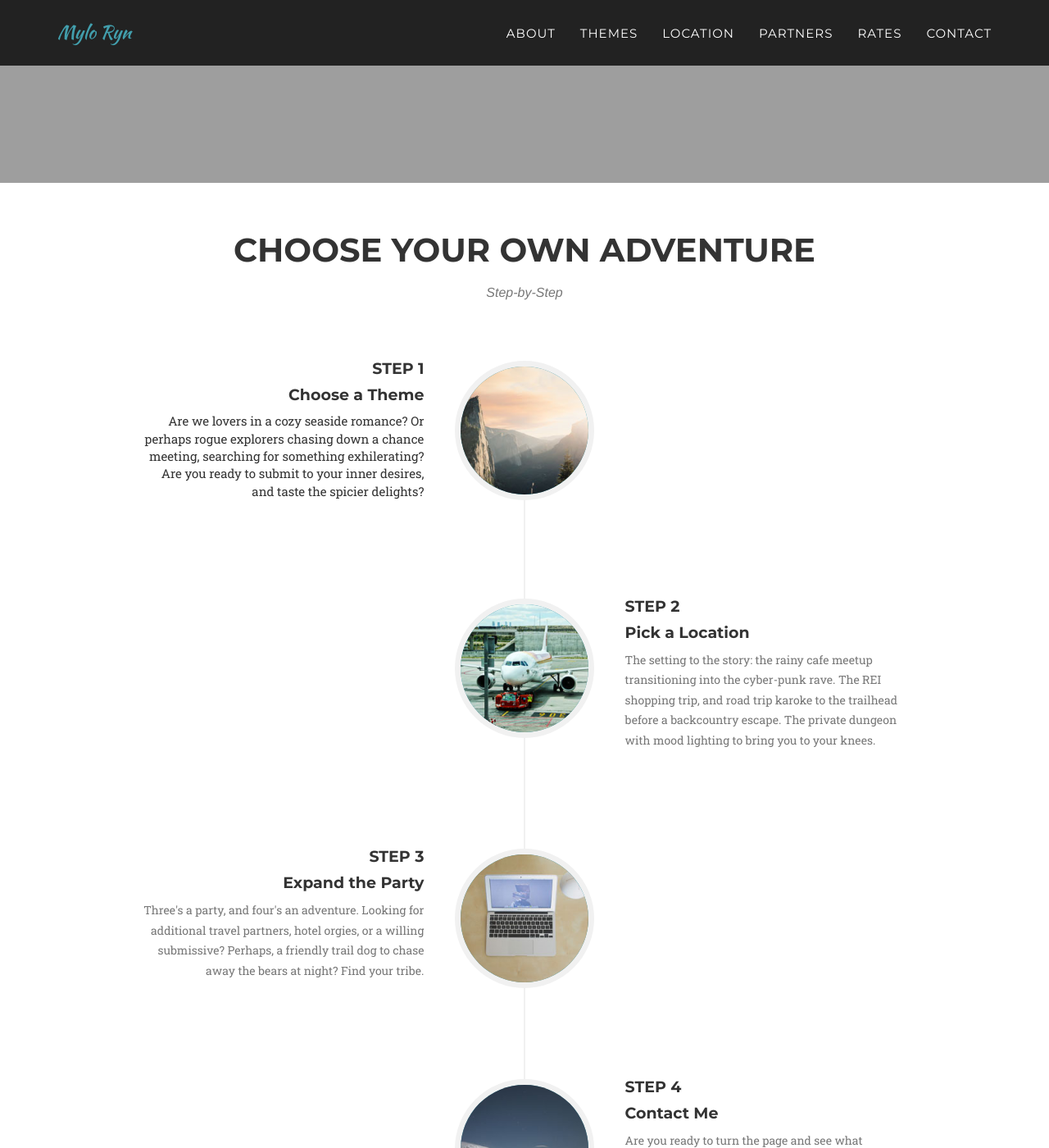
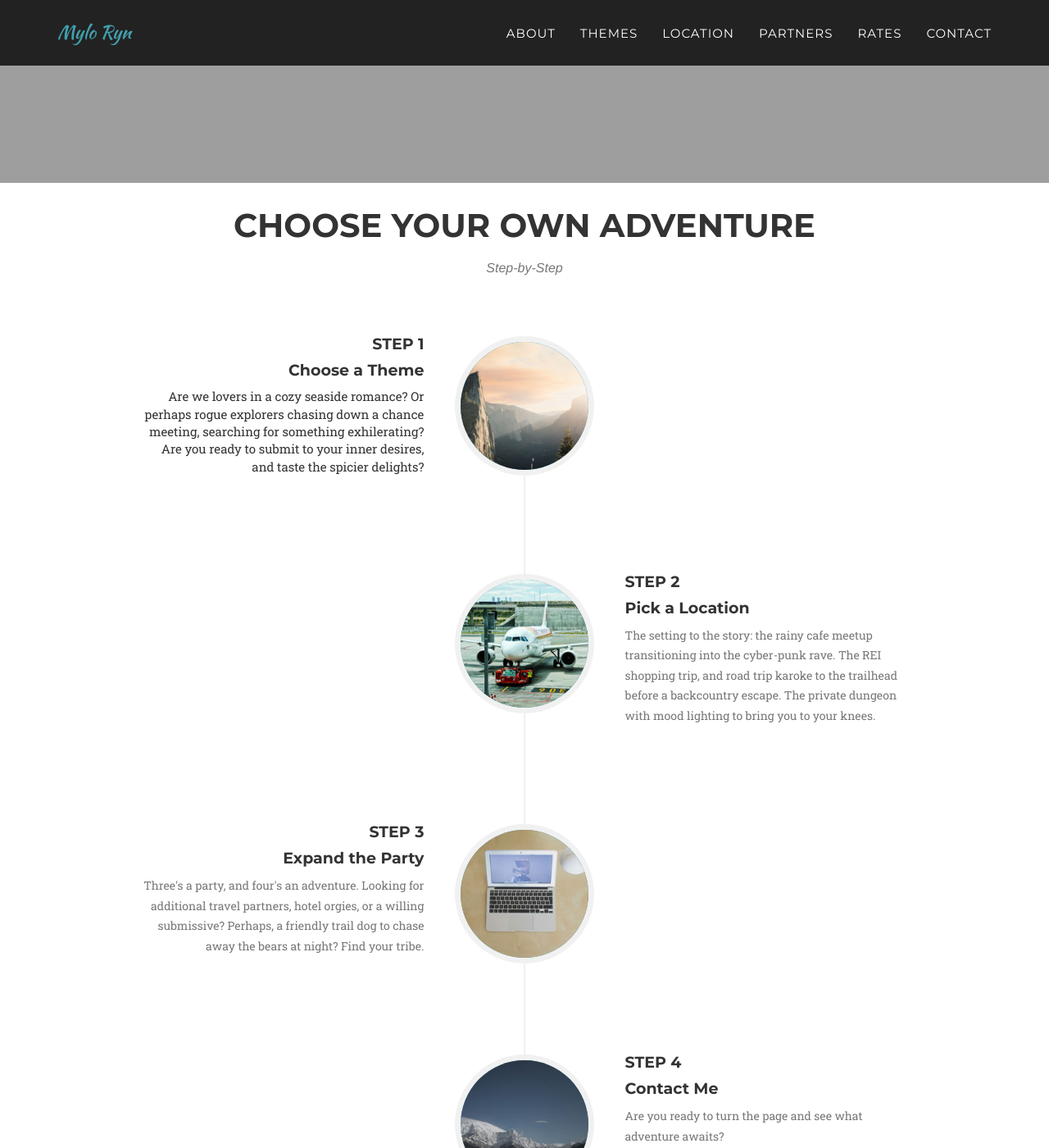
Before and after one commit to mylo-ryn/Mylo-Ryn.github.io, a Jekyll site: the page built from index.html, in a window 1280 px wide and 1400 px high, scrolled down 535 px. Shown: the whole window at 82% size. Built offline with Jekyll 4.4.1, drawn with Linux system fonts in a browser that asks for light colours; some web fonts are replaced.

Commit message:
Minor spacing improvements.

```diff
--- a/_includes/css/agency.css
+++ b/_includes/css/agency.css
@@ -345,7 +345,7 @@ section h3.section-subheading {
 
 @media(min-width:768px) {
     section {
-        padding: 60px 0;  /* Reduced from 150px */
+        padding: 30px 0;  /* Reduced from 150px */
     }
 }
 
--- a/_includes/services.html
+++ b/_includes/services.html
@@ -4,7 +4,9 @@
             <div class="row">
                 <div class="col-lg-12 text-center">
                     <h2 class="section-heading">Choose Your Theme</h2>
+                    {% comment %}
                     <h3 class="section-subheading text-muted">.</h3>
+                    {% endcomment %}
                 </div>
             </div>
             <div class="row text-center">
```
